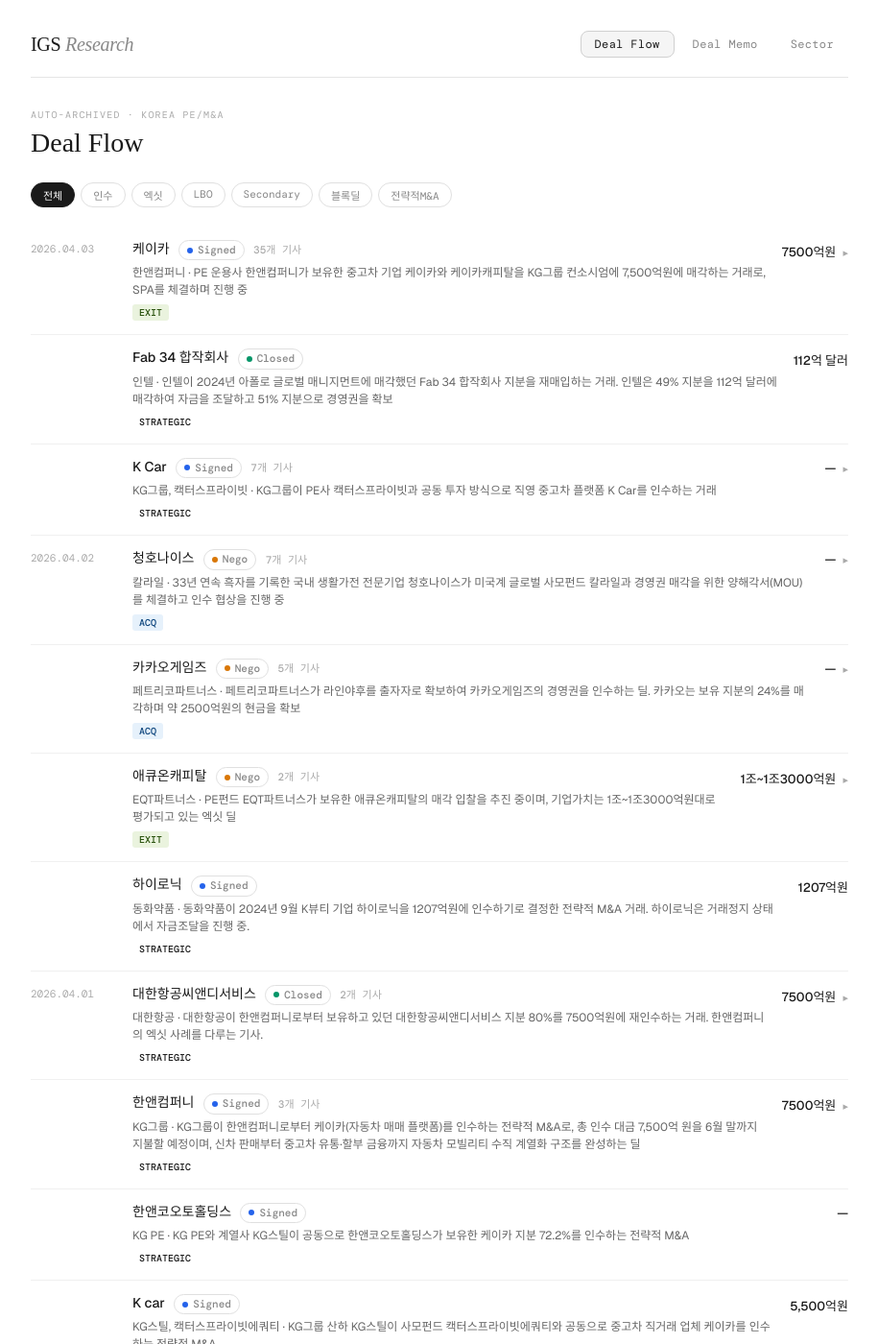
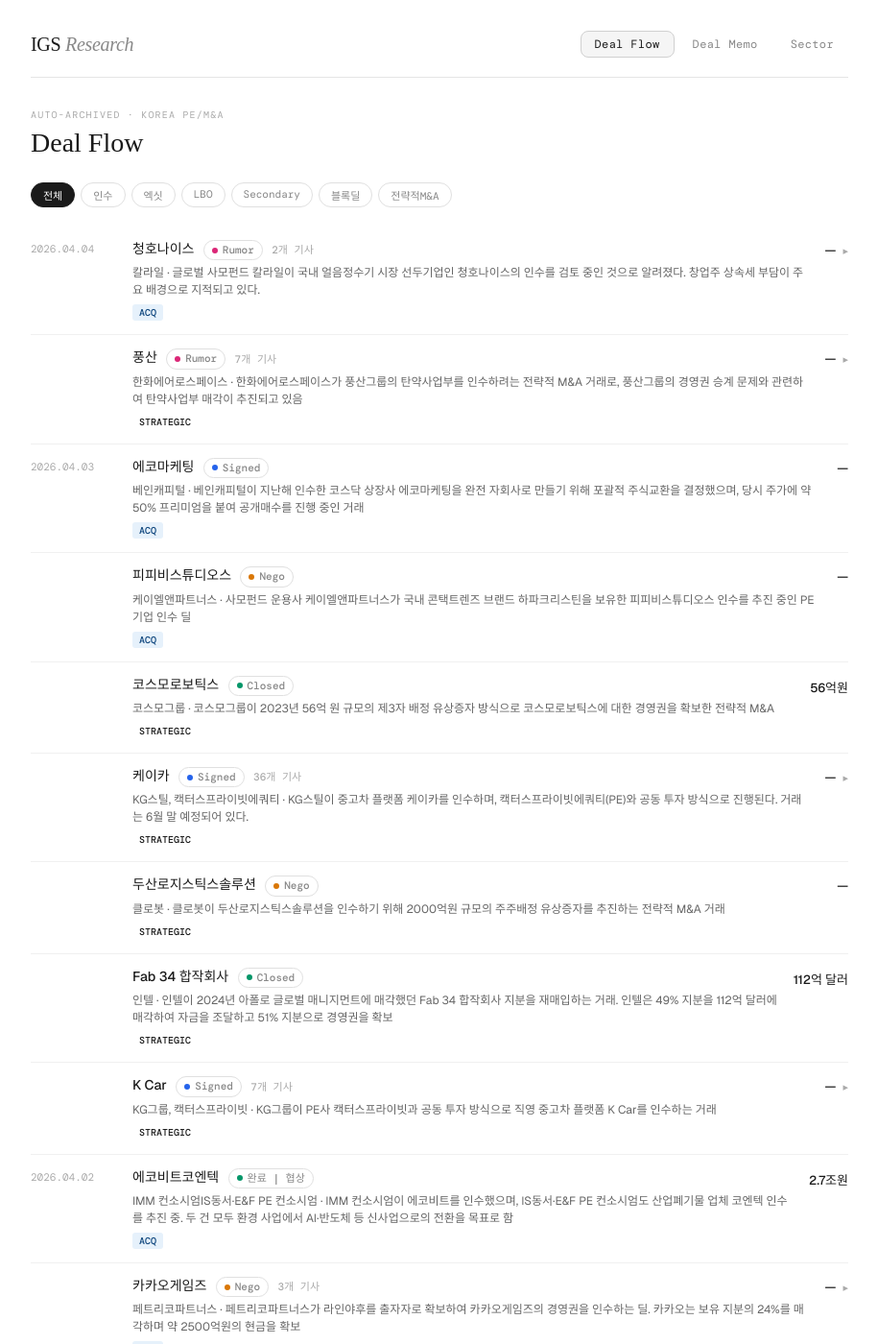
Before and after one commit to ingyu-song/igs-research, a Jekyll site: the page built from index.html, in a window 1280 px wide and 1400 px high. Shown: the whole window at 96% size, without its empty margins (182-1097 px from the left). Built offline with Jekyll 4.4.1, drawn with Linux system fonts in a browser that asks for light colours; some web fonts are replaced; part of the change alters nothing that is shown; some of the changed text lies outside the part shown.

Commit message:
auto: update deals 2026.04.04

```diff
--- a/_data/deals.json
+++ b/_data/deals.json
@@ -1,4 +1,262 @@
 [
+  {
+    "title": "'징벌적 상속세'에 짐 싸는 기업…청호나이스도 결국 매물 행렬",
+    "summary": "글로벌 사모펀드 칼라일이 국내 얼음정수기 시장 선두기업인 청호나이스의 인수를 검토 중인 것으로 알려졌다. 창업주 상속세 부담이 주요 배경으로 지적되고 있다.",
+    "company": "청호나이스",
+    "acquirer": "칼라일",
+    "type": "acq",
+    "tags": [
+      "acq"
+    ],
+    "ev": null,
+    "deal_stage": "소문",
+    "url": "https://www.mediapen.com/news/view/1091244",
+    "date": "2026.04.04"
+  },
+  {
+    "title": "[단독]M&A 포식자 떠오른 태광…단독 협상으로 케이조선 인수 유력[시그...",
+    "summary": "태광이 케이조선 인수를 위해 글로벌 사모펀드 TPG와의 컨소시엄을 구성했으나 TPG가 이탈한 후 단독 협상으로 인수를 추진 중인 딜",
+    "company": "케이조선",
+    "acquirer": "태광",
+    "type": "acq",
+    "tags": [
+      "acq"
+    ],
+    "ev": null,
+    "deal_stage": "협상",
+    "url": "https://www.sedaily.com/article/20028076?ref=naver",
+    "date": "2026.04.03"
+  },
+  {
+    "title": "[단독] 마스턴투자운용, 경남에너지 지분 25% 인수한다 [시그널]",
+    "summary": "마스턴투자운용이 약 1,500억 원을 투자해 경남에너지의 지분 25%를 신규 인수하는 세컨더리 거래. 현재 프로스타캐피탈이 80.1% 보유 중",
+    "company": "경남에너지",
+    "acquirer": "마스턴투자운용",
+    "type": "sec",
+    "tags": [
+      "sec"
+    ],
+    "ev": "1500억원",
+    "deal_stage": "협상",
+    "url": "https://www.sedaily.com/article/20028017?ref=naver",
+    "date": "2026.04.03"
+  },
+  {
+    "title": "에코마케팅, 포괄적 주식교환 결정…교부금은 1만 6000원 [시그널]",
+    "summary": "베인캐피털이 지난해 인수한 코스닥 상장사 에코마케팅을 완전 자회사로 만들기 위해 포괄적 주식교환을 결정했으며, 당시 주가에 약 50% 프리미엄을 붙여 공개매수를 진행 중인 거래",
+    "company": "에코마케팅",
+    "acquirer": "베인캐피털",
+    "type": "acq",
+    "tags": [
+      "acq"
+    ],
+    "ev": null,
+    "deal_stage": "계약",
+    "url": "https://www.sedaily.com/article/20028109?ref=naver",
+    "date": "2026.04.03"
+  },
+  {
+    "title": "[하파크리스틴 매각]③ 혁신과 위법 사이…리스크 된 '온라인 픽업'",
+    "summary": "사모펀드 운용사 케이엘앤파트너스가 국내 콘택트렌즈 브랜드 하파크리스틴을 보유한 피피비스튜디오스 인수를 추진 중인 PE 기업 인수 딜",
+    "company": "피피비스튜디오스",
+    "acquirer": "케이엘앤파트너스",
+    "type": "acq",
+    "tags": [
+      "acq"
+    ],
+    "ev": null,
+    "deal_stage": "협상",
+    "url": "https://www.bloter.net/news/articleView.html?idxno=658597",
+    "date": "2026.04.03"
+  },
+  {
+    "title": "GS·SK·태영·IS동서, 사업 부문서 '환경' 떼고 'AI·반도체' 붙인다",
+    "summary": "IMM 컨소시엄이 에코비트를 인수했으며, IS동서·E&F PE 컨소시엄도 산업폐기물 업체 코엔텍 인수를 추진 중. 두 건 모두 환경 사업에서 AI·반도체 등 신사업으로의 전환을 목표로 함",
+    "company": [
+      "에코비트",
+      "코엔텍"
+    ],
+    "acquirer": [
+      "IMM 컨소시엄",
+      "IS동서·E&F PE 컨소시엄"
+    ],
+    "type": "acq",
+    "tags": [
+      "acq"
+    ],
+    "ev": "2.7조원",
+    "deal_stage": "완료 | 협상",
+    "url": "https://www.insightkorea.co.kr/news/articleView.html?idxno=244010",
+    "date": "2026.04.02"
+  },
+  {
+    "title": "SK이노, 대한송유관 지분 매각 우선협상대상자로 IMM인베 선정",
+    "summary": "SK이노베이션이 보유 중인 대한송유관공사 지분 41%을 IMM인베스트먼트를 우선협상대상자로 선정하여 매각하는 블록딜",
+    "company": "대한송유관공사",
+    "acquirer": "IMM인베스트먼트",
+    "type": "block",
+    "tags": [
+      "block"
+    ],
+    "ev": null,
+    "deal_stage": "협상",
+    "url": "https://www.mt.co.kr/industry/2026/03/27/2026032713592079642",
+    "date": "2026.03.27"
+  },
+  {
+    "title": "2차전지 공격 투자 고전…'범 GS가' 코스모그룹 로봇기업 상장으로 반...",
+    "summary": "코스모그룹이 2023년 56억 원 규모의 제3자 배정 유상증자 방식으로 코스모로보틱스에 대한 경영권을 확보한 전략적 M&A",
+    "company": "코스모로보틱스",
+    "acquirer": "코스모그룹",
+    "type": "strategic",
+    "tags": [
+      "strategic"
+    ],
+    "ev": "56억원",
+    "deal_stage": "완료",
+    "url": "https://ilyo.co.kr/?ac=article_view&entry_id=510242",
+    "date": "2026.04.03"
+  },
+  {
+    "title": "KG그룹, 케이카 품었다…대기업 '중고차 패권 경쟁' 본격화",
+    "summary": "KG스틸이 중고차 플랫폼 케이카를 인수하며, 캑터스프라이빗에쿼티(PE)와 공동 투자 방식으로 진행된다. 거래는 6월 말 예정되어 있다.",
+    "company": "케이카",
+    "acquirer": "KG스틸, 캑터스프라이빗에쿼티",
+    "type": "strategic",
+    "tags": [
+      "strategic"
+    ],
+    "ev": null,
+    "deal_stage": "계약",
+    "url": "https://www.ceoscoredaily.com/page/view/2026040311042291799",
+    "date": "2026.04.03"
+  },
+  {
+    "title": "한화에어로스페이스, 풍산 탄약사업 인수 추진",
+    "summary": "한화에어로스페이스가 풍산그룹의 탄약사업부를 인수하려는 전략적 M&A 거래로, 풍산그룹의 경영권 승계 문제와 관련하여 탄약사업부 매각이 추진되고 있음",
+    "company": "풍산",
+    "acquirer": "한화에어로스페이스",
+    "type": "strategic",
+    "tags": [
+      "strategic"
+    ],
+    "ev": null,
+    "deal_stage": "소문",
+    "url": "https://www.getnews.co.kr/news/articleView.html?idxno=866979",
+    "date": "2026.04.04"
+  },
+  {
+    "title": "'포 강자' 한화, 포·탄 시너지?... 풍산 탄약 인수전 뛰어들었다",
+    "summary": "한화가 풍산의 방산 부문(탄약 사업) 인수전에 참여하고 있으며, 기존 포 사업과의 시너지 창출을 목표로 하는 전략적 인수를 추진 중",
+    "company": "풍산",
+    "acquirer": "한화",
+    "type": "strategic",
+    "tags": [
+      "strategic"
+    ],
+    "ev": "1.5조원",
+    "deal_stage": "협상",
+    "url": "https://www.chosun.com/economy/industry-company/2026/04/04/DCW4IWGZMBHMRPK3V2VKOGEK5Y/?utm_source=naver&utm_medium=referral&utm_campaign=naver-news",
+    "date": "2026.04.04"
+  },
+  {
+    "title": "한화에어로, 풍산 탄약사업부 인수 추진",
+    "summary": "한화에어로가 풍산의 탄약사업부를 인수하는 전략적 M&A. 풍산이 방산부문 매각을 추진하는 배경은 미국 시민권자인 2세 경영진으로 인한 방위사업법상 경영권 규제 때문",
+    "company": "풍산",
+    "acquirer": "한화에어로",
+    "type": "strategic",
+    "tags": [
+      "strategic"
+    ],
+    "ev": null,
+    "deal_stage": "협상",
+    "url": "https://www.g-enews.com/view.php?ud=202604032141156036a6e8311f64_1",
+    "date": "2026.04.03"
+  },
+  {
+    "title": "한화, 풍산 탄약사업부 인수 추진... 최종제안서 제출",
+    "summary": "한화가 풍산의 탄약사업부(방산 부문)를 인수하기 위해 최종제안서를 제출했다. 풍산은 인적 분할을 통해 방산 부문을 분리한 후 매각하는 방식을 추진 중이다.",
+    "company": "풍산",
+    "acquirer": "한화",
+    "type": "strategic",
+    "tags": [
+      "strategic"
+    ],
+    "ev": null,
+    "deal_stage": "협상",
+    "url": "http://www.fnnews.com/news/202604032017180109",
+    "date": "2026.04.03"
+  },
+  {
+    "title": "한화, 풍산 탄약사업부 인수 추진…\"포·탄 시너지 확보\"",
+    "summary": "한화가 풍산의 탄약사업부를 인수하는 방식으로 풍산의 방산 부문 매각을 추진 중이며, 이를 통해 포·탄 사업 시너지 확보를 목표로 함",
+    "company": "풍산",
+    "acquirer": "한화",
+    "type": "strategic",
+    "tags": [
+      "strategic"
+    ],
+    "ev": null,
+    "deal_stage": "협상",
+    "url": "https://www.news1.kr/industry/general-industry/6125153",
+    "date": "2026.04.03"
+  },
+  {
+    "title": "풍산 탄약 사업부, 한화 품으로?…'포·탄 수직계열화'로 글로벌 정조준",
+    "summary": "풍산그룹이 탄약 사업부를 한화그룹에 매각하는 전략적 M&A 거래. 예상 매각가는 약 1조 5000억원 규모로, 한화그룹의 포·탄 수직계열화 전략의 일환",
+    "company": "풍산",
+    "acquirer": "한화그룹",
+    "type": "strategic",
+    "tags": [
+      "strategic"
+    ],
+    "ev": "1.5조원",
+    "deal_stage": "협상",
+    "url": "https://magazine.hankyung.com/business/article/202604038050b",
+    "date": "2026.04.03"
+  },
+  {
+    "title": "한화, 풍산 탄약사업부 인수전 참여…'무기+탄약' 수출 확대 노린다",
+    "summary": "한화가 풍산의 탄약사업부(방산부문) 인수전에 참여하고 있으며, 딜 규모는 약 1조5000억원 안팎으로 거론되고 있다. 이는 무기와 탄약을 함께 수출하는 방산 통합 전략의 일환이다.",
+    "company": "풍산",
+    "acquirer": "한화",
+    "type": "strategic",
+    "tags": [
+      "strategic"
+    ],
+    "ev": "1.5조원",
+    "deal_stage": "협상",
+    "url": "https://www.ebn.co.kr/news/articleView.html?idxno=1704421",
+    "date": "2026.04.03"
+  },
+  {
+    "title": "클로봇, 2000억원 주주배정 유상증자..두산로지스틱스 인수대금 마련",
+    "summary": "클로봇이 두산로지스틱스솔루션을 인수하기 위해 2000억원 규모의 주주배정 유상증자를 추진하는 전략적 M&A 거래",
+    "company": "두산로지스틱스솔루션",
+    "acquirer": "클로봇",
+    "type": "strategic",
+    "tags": [
+      "strategic"
+    ],
+    "ev": null,
+    "deal_stage": "협상",
+    "url": "https://www.smarttoday.co.kr/ko-kr/articles/106151",
+    "date": "2026.04.03"
+  },
+  {
+    "title": "[단독] 한화, 풍산 탄약사업 인수 유력…'무기·포탄' 수직계열화",
+    "summary": "한화그룹이 풍산의 탄약사업을 인수하는 전략적 M&A를 추진 중이며, 딜 규모는 약 1조5000억원 수준으로 예상된다.",
+    "company": "풍산",
+    "acquirer": "한화그룹",
+    "type": "strategic",
+    "tags": [
+      "strategic"
+    ],
+    "ev": "1.5조원",
+    "deal_stage": "협상",
+    "url": "https://www.hankyung.com/article/2026040378121",
+    "date": "2026.04.03"
+  },
   {
     "title": "한앤컴퍼니 '중고차 1위' 케이카 매각",
     "summary": "PE 운용사 한앤컴퍼니가 보유한 중고차 기업 케이카와 케이카캐피탈을 KG그룹 컨소시엄에 7,500억원에 매각하는 거래로, SPA를 체결하며 진행 중",
@@ -1147,259 +1405,5 @@
     "deal_stage": "완료",
     "url": "https://www.sidae.com/article/2026032715232837521",
     "date": "2026.03.29"
-  },
-  {
-    "title": "매각 앞두고 연임…한상우, 카카오게임즈 적자 탈출 '특명'",
-    "summary": "LAAA 인베스트먼트(라인야후 출자 PEF)가 카카오게임즈의 최대주주 카카오로부터 지분을 인수하고 3000억원 규모의 유상증자를 진행하는 PE 인수 거래",
-    "company": "카카오게임즈",
-    "acquirer": "LAAA 인베스트먼트",
-    "type": "acq",
-    "tags": [
-      "acq"
-    ],
-    "ev": "3000억원",
-    "deal_stage": "협상",
-    "url": "https://www.ebn.co.kr/news/articleView.html?idxno=1703671",
-    "date": "2026.03.27"
-  },
-  {
-    "title": "중동 분쟁에 엇갈린 SK이터닉스 매매 희비",
-    "summary": "KKR이 SK이터닉스 경영권을 포함해 SK이노베이션 E&S, SK에코플랜트 등이 영위하는 신재생에너지 사업을 약 2조원에 인수하는 딜을 진행 중이며, 한앤컴퍼니는 SK디스커버리의 SK이터닉스 지분 매각에 대응 중",
-    "company": "SK이터닉스",
-    "acquirer": "KKR",
-    "type": "acq",
-    "tags": [
-      "acq"
-    ],
-    "ev": "2조원",
-    "deal_stage": "협상",
-    "url": "https://www.mk.co.kr/article/11995782",
-    "date": "2026.03.23"
-  },
-  {
-    "title": "SK이터닉스, KKR의 '국내 청정에너지 시장' 진입 교두보",
-    "summary": "KKR이 SK디스커버리와 한앤컴퍼니로부터 SK이터닉스 지분 43.5%를 3,480억 원에 인수하며, SK 그룹과 KKR은 JV 설립을 추진 중인 전략적 M&A",
-    "company": "SK이터닉스",
-    "acquirer": "KKR",
-    "type": "strategic",
-    "tags": [
-      "strategic"
-    ],
-    "ev": "3,480억 원",
-    "deal_stage": "계약",
-    "url": "http://www.newsfc.co.kr/news/articleView.html?idxno=77524",
-    "date": "2026.03.23"
-  },
-  {
-    "title": "\"86%나 올랐다고?\" 코스피 상승률 1위 SK이터닉스…고유가 공포에 신...",
-    "summary": "KKR(콜버그크래비스로버츠)이 SK디스커버리와 한앤컴퍼니로부터 SK이터닉스 지분 43.5%를 3480억원에 인수하기로 합의하였으며, SK그룹과 KKR이 합작법인을 설립하기로 함",
-    "company": "SK이터닉스",
-    "acquirer": "KKR(콜버그크래비스로버츠)",
-    "type": "strategic",
-    "tags": [
-      "strategic"
-    ],
-    "ev": "3480억원",
-    "deal_stage": "계약",
-    "url": "https://biz.heraldcorp.com/article/10698830?ref=naver",
-    "date": "2026.03.20"
-  },
-  {
-    "title": "후계자 찾기 힘들고 상속세도 부담…PEF에 매각할 수밖에",
-    "summary": "국내 1위 가구 업체 한샘이 2021년 상속세 문제로 지분 전량을 사모펀드 IMM PE에 매각한 딜. PE펀드의 중소기업 인수 확대 추세를 보여주는 사례",
-    "company": "한샘",
-    "acquirer": "IMM PE",
-    "type": "acq",
-    "tags": [
-      "acq"
-    ],
-    "ev": null,
-    "deal_stage": "완료",
-    "url": "https://www.hankyung.com/article/2026032694571",
-    "date": "2026.03.26"
-  },
-  {
-    "title": "[더벨]메가존, 메가존클라우드 지분 사들인다",
-    "summary": "메가존이 MBK파트너스와 IMM프라이빗에쿼티가 보유한 메가존클라우드 지분을 인수하는 거래로, PE의 기존 투자 지분을 회수하는 엑싯 성격의 블록딜",
-    "company": "메가존클라우드",
-    "acquirer": "메가존",
-    "type": "exit",
-    "tags": [
-      "exit",
-      "block"
-    ],
-    "ev": null,
-    "deal_stage": "협상",
-    "url": "https://www.thebell.co.kr/free/content/ArticleView.asp?key=202603191600438960105879",
-    "date": "2026.03.24"
-  },
-  {
-    "title": "선택과 집중 나선 카카오, 게임 넘기고 'AI·플랫폼 올인'",
-    "summary": "카카오가 보유 중인 카카오게임즈 지분을 라인야후 출자 법인인 LAAA 인베스트먼트에 매각하는 딜로, 카카오의 게임사업 구조 재편과 관련된 전략적 거래",
-    "company": "카카오게임즈",
-    "acquirer": "LAAA 인베스트먼트",
-    "type": "strategic",
-    "tags": [
-      "strategic"
-    ],
-    "ev": null,
-    "deal_stage": "계약",
-    "url": "http://www.ftoday.co.kr/news/articleView.html?idxno=356998",
-    "date": "2026.03.28"
-  },
-  {
-    "title": "[카카오 떠난 게임즈 ①] 카톡·AI 중심 '선택과 집중'···정신아, 조직...",
-    "summary": "카카오가 지난해 11월 카카오헬스케어의 경영권을 차바이오텍에 지분 교환 방식으로 매각하고, 올해 1월 다음 운영사 AXZ를 AI 스타트업 업스테이지에 주식교환 MOU 형태로 넘기는 전략적 M&A를 추진 중",
-    "company": "카카오헬스케어 / AXZ",
-    "acquirer": "카카오",
-    "type": "exit",
-    "tags": [
-      "exit",
-      "strategic"
-    ],
-    "ev": null,
-    "deal_stage": "협상",
-    "url": "https://www.seoulfn.com/news/articleView.html?idxno=624782",
-    "date": "2026.03.28"
-  },
-  {
-    "title": "수확기 들어간 MBK 'SS 1호' 펀드…골프존 '속도' bhc '신중'",
-    "summary": "MBK파트너스의 SS 1호 펀드가 포트폴리오 정리 수확기에 진입. 골프존카운티가 신세계개발의 기한이익상실 채무를 대신 갚고 골프장을 인수하는 엑싯 거래 추진 중",
-    "company": "신세계개발",
-    "acquirer": "MBK파트너스",
-    "type": "exit",
-    "tags": [
-      "exit"
-    ],
-    "ev": null,
-    "deal_stage": "협상",
-    "url": "http://www.edaily.co.kr/news/newspath.asp?newsid=02427206645387912",
-    "date": "2026.03.28"
-  },
-  {
-    "title": "[주간사모펀드] VIG파트너스, 반도체 장비 제조기업 PTC 품는다…투자 ...",
-    "summary": "VIG파트너스가 반도체 장비 제조기업 PTC를 인수하며 포트폴리오를 확대하고 있다.",
-    "company": "PTC",
-    "acquirer": "VIG파트너스",
-    "type": "acq",
-    "tags": [
-      "acq"
-    ],
-    "ev": null,
-    "deal_stage": "완료",
-    "url": "https://news.tf.co.kr/read/economy/2307121.htm",
-    "date": "2026.03.28"
-  },
-  {
-    "title": "한때 업계 2위였는데... 청호나이스, 매물로 나온 이유",
-    "summary": "청호나이스 대주주 일가가 회사 경영권 매각을 추진 중이며, 현재 글로벌 사모펀드 칼라일과 논의 중인 것으로 알려졌다.",
-    "company": "청호나이스",
-    "acquirer": "칼라일",
-    "type": "acq",
-    "tags": [
-      "acq"
-    ],
-    "ev": null,
-    "deal_stage": "협상",
-    "url": "http://woman.chosun.com/news/articleView.html?idxno=125381",
-    "date": "2026.03.27"
-  },
-  {
-    "title": "청호나이스 매각 추진…3000억 상속세에 흔들",
-    "summary": "글로벌 사모펀드 칼라일이 청호나이스 대주주 일가로부터 75.1% 지분을 인수하기 위해 MOU를 체결하고 기업 실사에 착수한 PE 인수 딜",
-    "company": "청호나이스",
-    "acquirer": "칼라일",
-    "type": "acq",
-    "tags": [
-      "acq"
-    ],
-    "ev": null,
-    "deal_stage": "협상",
-    "url": "https://www.straightnews.co.kr/news/articleView.html?idxno=298744",
-    "date": "2026.03.27"
-  },
-  {
-    "title": "MBK, 일본서 투자 재개…실버 기업 '솔라스토' 인수 추진[시그널]",
-    "summary": "MBK파트너스가 일본의 실버 산업 서비스 선두 기업 솔라스토의 경영권 인수를 추진하고 있다.",
-    "company": "Solasto",
-    "acquirer": "MBK파트너스",
-    "type": "acq",
-    "tags": [
-      "acq"
-    ],
-    "ev": null,
-    "deal_stage": "협상",
-    "url": "https://www.sedaily.com/article/20025142?ref=naver",
-    "date": "2026.03.27"
-  },
-  {
-    "title": "토종기업 줄줄이 外자본에…상속세 수난시대",
-    "summary": "미국 사모펀드 칼라일이 청호나이스를 약 8천억 원 규모로 인수하는 협상을 진행 중이며, 오너 가족회사인 핵심 필터 기술 제조계열사까지 포함될 가능성이 있는 거래",
-    "company": "청호나이스",
-    "acquirer": "칼라일(Carlyle)",
-    "type": "acq",
-    "tags": [
-      "acq"
-    ],
-    "ev": "8천억원",
-    "deal_stage": "협상",
-    "url": "https://biz.sbs.co.kr/article_hub/20000300450?division=NAVER",
-    "date": "2026.03.27"
-  },
-  {
-    "title": "EQT, 내달 22일까지 더존비즈온 잔여 지분 2차 공개매수",
-    "summary": "EQT파트너스의 특수목적법인이 더존비즈온의 잔여 지분에 대해 2차 공개매수를 진행 중이며, 이를 통해 더존비즈온의 자발적 상장폐지를 목표로 함",
-    "company": "더존비즈온",
-    "acquirer": "EQT파트너스",
-    "type": "acq",
-    "tags": [
-      "acq"
-    ],
-    "ev": null,
-    "deal_stage": "계약",
-    "url": "https://www.techm.kr/news/articleView.html?idxno=150616",
-    "date": "2026.03.27"
-  },
-  {
-    "title": "청호나이스, 2천억 상속세에 매각 추진...30년 가업 명맥 끊기나",
-    "summary": "청호나이스 유족 측이 글로벌 사모펀드 칼라일에 기업 인수를 위한 양해각서(MOU)를 체결하고 실사를 진행 중인 PE buyout 딜",
-    "company": "청호나이스",
-    "acquirer": "칼라일(Carlyle)",
-    "type": "acq",
-    "tags": [
-      "acq"
-    ],
-    "ev": null,
-    "deal_stage": "협상",
-    "url": "https://www.newspim.com/news/view/20260327000947",
-    "date": "2026.03.27"
-  },
-  {
-    "title": "청호나이스, 매물로…\"상속세 3000억 부담 된 듯\"",
-    "summary": "글로벌 사모펀드 칼라일이 청호나이스 대주주 일가로부터 지분 75.1%를 인수하기 위해 MOU를 체결하고 기업실사에 착수한 것으로 보도됨. 창업주 고 정휘동 회장 보유 지분의 매각 협상이 진행 중",
-    "company": "청호나이스",
-    "acquirer": "칼라일(Carlyle)",
-    "type": "acq",
-    "tags": [
-      "acq"
-    ],
-    "ev": null,
-    "deal_stage": "협상",
-    "url": "https://www.sentv.co.kr/article/view/sentv202603270080",
-    "date": "2026.03.27"
-  },
-  {
-    "title": "청호나이스, 사원들도 모르는 매각 추진",
-    "summary": "글로벌 사모펀드 칼라일이 청호나이스를 인수하는 거래를 추진 중이며, 창업주 별세 후 유족의 상속세 재원 마련 목적으로 진행되고 있다.",
-    "company": "청호나이스",
-    "acquirer": "칼라일",
-    "type": "acq",
-    "tags": [
-      "acq"
-    ],
-    "ev": "3000억원",
-    "deal_stage": "협상",
-    "url": "http://www.joseilbo.com/news/news_read.php?uid=565466&class=17&grp=",
-    "date": "2026.03.27"
   }
 ]
```
